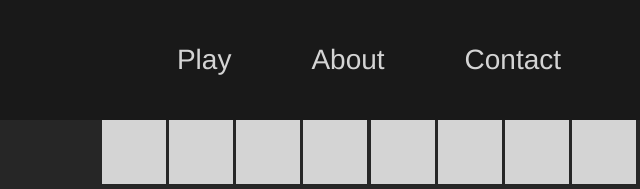
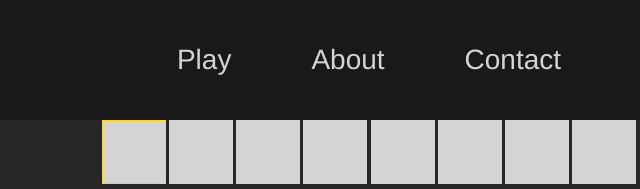
Before and after one commit to WsMonty/chord-progression-game, a Gatsby site: page / in a window 1280 px wide. Shown: the top 189 px of the page, 271-911 px from the left. Built offline with nearby package versions, Linux system fonts and the light colour scheme; Gatsby itself is replaced by a stand-in of ours.

Commit message:
error handling

```diff
--- a/src/pages/components/game.tsx
+++ b/src/components/game.tsx
@@ -1,5 +1,5 @@
 import React, { useEffect, useState } from 'react';
-import { entryHandler } from './game_components/entryHandler';
+import { entryHandler } from '../game_components/entryHandler';
 
 const Game = () => {
   const [currentField, setCurrentField] = useState(1);
@@ -27,9 +27,11 @@ const Game = () => {
     createField(5, 8);
   }, []);
 
-  const allBars: NodeListOf<HTMLElement> =
-    document.querySelectorAll('.field_bar');
+  let allBars: NodeListOf<HTMLElement>;
+
   useEffect(() => {
+    allBars = document.querySelectorAll('.field_bar');
+
     allBars.forEach((bar) => {
       if (
         bar.dataset.row === currentRow + '' &&
--- a/src/pages/index.tsx
+++ b/src/pages/index.tsx
@@ -1,7 +1,7 @@
 import * as React from 'react';
 import type { HeadFC } from 'gatsby';
 import '../styles/main.scss';
-import Game from './components/game';
+import Game from '../components/game';
 
 const IndexPage = () => {
   return (
--- a/src/pages/layout/layout.tsx
+++ b/src/pages/layout/layout.tsx
@@ -1,5 +1,5 @@
 import React from 'react';
-import Navbar from '../components/navbar';
+import Navbar from '../../components/navbar';
 import { PageProps } from 'gatsby';
 
 const Layout = ({ children }: PageProps) => {
--- a/src/pages/play.tsx
+++ b/src/pages/play.tsx
@@ -1,5 +1,5 @@
 import React from 'react';
-import Game from './components/game';
+import Game from '../components/game';
 
 const Play = () => {
   return (
```
Also changed, not shown: src/components/navbar.tsx (renamed from src/pages/components/navbar.tsx), src/game_components/entryHandler.tsx (renamed from src/pages/components/game_components/entryHandler.tsx).
